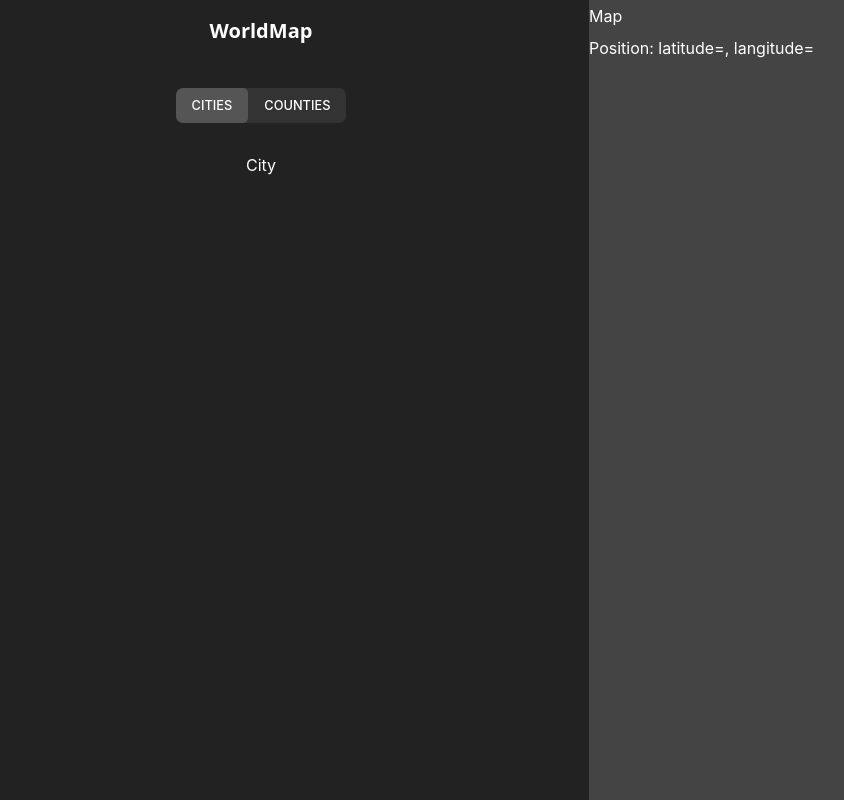
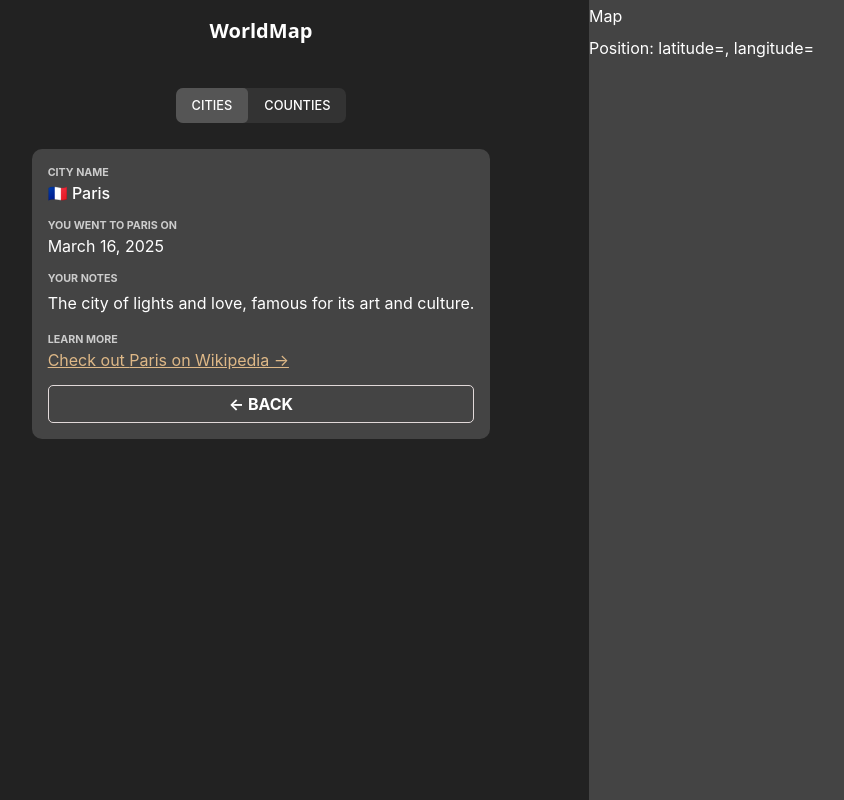
Before and after one commit to Cleve-keem/worldMap, a React (Vite) app: page /app/cities/1 in a window 1280 px wide. Shown: the whole page, without its empty margins (67-911 px from the left). Built offline with nearby package versions, Linux system fonts and the light colour scheme; no server answers; data requests are answered from the project's data file.

Commit message:
added city elements

```diff
--- /dev/null
+++ b/src/Components/BackButton.jsx
@@ -0,0 +1,19 @@
+import React from "react";
+import { useNavigate } from "react-router-dom";
+import Button from "./Button";
+
+export default function BackButton() {
+  const navigate = useNavigate();
+
+  return (
+    <Button
+      type="back"
+      onClick={(e) => {
+        e.preventDefault();
+        navigate(-1);
+      }}
+    >
+      &larr; Back
+    </Button>
+  );
+}
--- a/src/Components/City.jsx
+++ b/src/Components/City.jsx
@@ -1,11 +1,59 @@
-import React from "react";
+import React, { useEffect } from "react";
 import styles from "./City.module.css";
 import { useParams } from "react-router-dom";
 import { useCities } from "../Contexts/CitiesContext";
+import BackButton from "./BackButton";
+
+const formatDate = (date) =>
+  new Intl.DateTimeFormat("en", {
+    day: "numeric",
+    month: "long",
+    year: "numeric",
+  }).format(new Date(date));
 
 export default function City() {
   const { id } = useParams();
-  const { currentCity, getCity } = useCities();
+  const { currentCity, getCity, isLoading } = useCities();
 
-  return <p>City</p>;
+  const { cityName, emoji, date, notes } = currentCity;
+
+  console.log(date);
+
+  useEffect(
+    function () {
+      getCity(id);
+    },
+    [id]
+  );
+
+  if (isLoading) return <p>Loading...</p>;
+
+  return (
+    <div className={styles.city}>
+      <div className={styles.row}>
+        <h6>City Name</h6>
+        <h3>
+          <span>{emoji}</span> {cityName}
+        </h3>
+      </div>
+
+      <div className={styles.row}>
+        <h6>You went to {cityName} on</h6>
+        <h3>{date ? formatDate(date) : "unknown"}</h3>
+      </div>
+
+      <div className={styles.row}>
+        <h6>Your Notes</h6>
+        <p>{notes}</p>
+      </div>
+
+      <div className={styles.row}>
+        <h6>Learn more</h6>
+        <a href={`https://en.wikipedia.org/wiki/${cityName}`}>
+          Check out {cityName} on Wikipedia &rarr;{" "}
+        </a>
+      </div>
+      <BackButton />
+    </div>
+  );
 }
--- a/src/Components/City.module.css
+++ b/src/Components/City.module.css
@@ -0,0 +1,27 @@
+.city {
+  /* width: 80%; */
+  background-color: #444;
+  border-radius: 10px;
+  padding: 1rem;
+  display: flex;
+  flex-direction: column;
+  gap: 0.8rem;
+}
+
+h6 {
+  text-transform: uppercase;
+  color: #ccc;
+}
+
+h3 {
+  font-weight: 400;
+  font-size: 16px;
+}
+
+.city .row:first-child h3 {
+  font-weight: 500;
+}
+
+.city .row a{
+    color: burlywood;
+}
--- a/src/Components/Form.jsx
+++ b/src/Components/Form.jsx
@@ -1,10 +1,8 @@
 import React from "react";
 import styles from "./Form.module.css";
 import Button from "./Button";
-import { useNavigate } from "react-router-dom";
 
 export default function Form() {
-  const navigate = useNavigate();
   return (
     <form className={styles.form}>
       <div className={styles.row}>
@@ -24,15 +22,6 @@ export default function Form() {
 
       <div className={styles.buttons}>
         <Button type="primary">Add</Button>
-        <Button
-          type="back"
-          onClick={(e) => {
-            e.preventDefault();
-            navigate(-1);
-          }}
-        >
-          &larr; Back
-        </Button>
       </div>
     </form>
   );
--- a/src/Components/Sidebar.module.css
+++ b/src/Components/Sidebar.module.css
@@ -1,11 +1,10 @@
 .sidebar{
     display: flex;
     flex-direction: column;
-    /* justify-content: center; */
     align-items: center;
     flex: 1;
     background-color: #222;
     padding: 1rem;
     color: #fff;
-    text-align: center;
+    /* text-align: center; */
 }
--- a/src/Contexts/CitiesContext.jsx
+++ b/src/Contexts/CitiesContext.jsx
@@ -13,7 +13,7 @@ function CitiesProvider({ children }) {
     async function fetchCities() {
       try {
         setIsLoading(true);
-        const res = await fetch(`${BASE_URL}/data/cities.json`);
+        const res = await fetch(`${BASE_URL}/cities`);
         if (!res.ok) {
           throw new Error(`HTTP error! Status: ${res.status}`);
         }
@@ -31,7 +31,7 @@ function CitiesProvider({ children }) {
   async function getCity(id) {
     try {
       setIsLoading(true);
-      const res = await fetch(`${BASE_URL}/data/cities.json/${id}`);
+      const res = await fetch(`${BASE_URL}/cities/${id}`);
 
       if (!res.ok) {
         throw new Error(`HTTP error! Status: ${res.status}`);
```
Also changed, not shown: src/App.jsx (+2 -9 lines).
